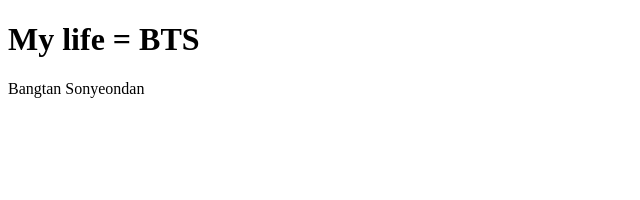
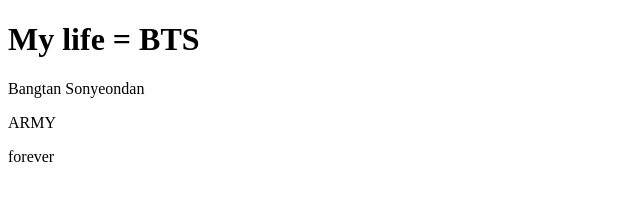
Before and after one commit to Manojna-10/repo, a plain HTML site: page bts.html in a window 1280 px wide. Shown: the whole page, without its empty margins (0-640 px from the left). Drawn offline with Linux system fonts and the light colour scheme.

Commit message:
Third commit

```diff
--- a/bts.html
+++ b/bts.html
@@ -6,5 +6,7 @@
     <body>
         <h1>My life = BTS</h1>
         <p>Bangtan Sonyeondan</p>
+        <p>ARMY</p>
+        <p>forever</p>
     </body>
 </html>
```
